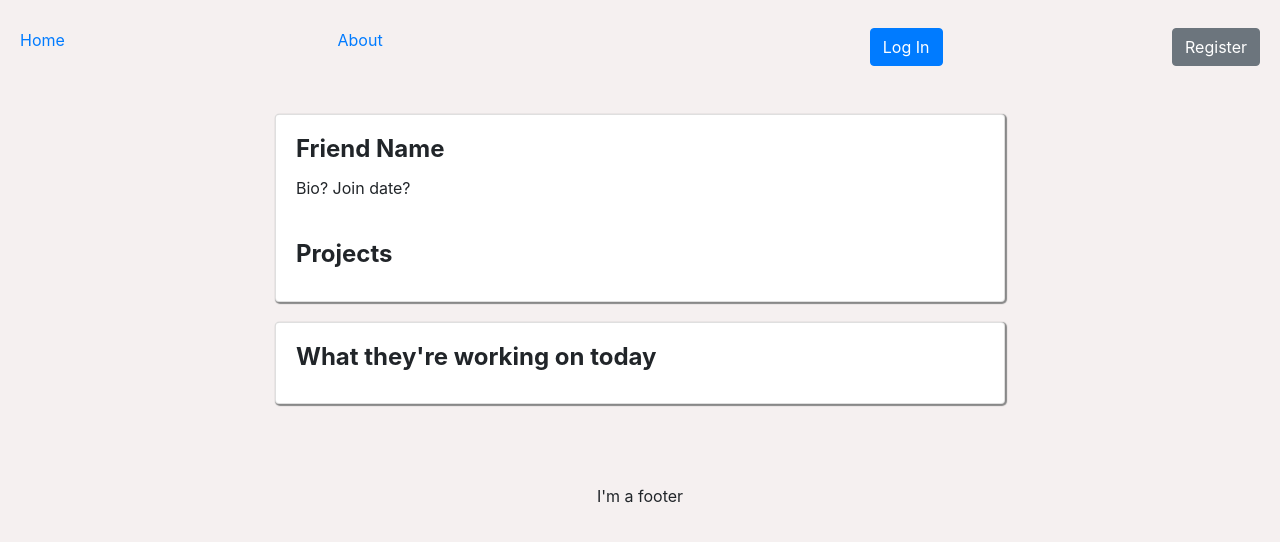
After one commit to e-staats/centurio, a Python web app: template templates/users/user.html in a window 1280 px wide. The commit adds this page. Shown: the top 542 px of the page. Run offline with Jinja, Linux system fonts and the light colour scheme; the template is opened without the code that fills it, so the values that code supplies are empty; some libraries are stand-ins or nearby versions.

Commit message:
updates to account home, started user pages

```diff
--- a/app.py
+++ b/app.py
@@ -21,11 +21,13 @@ def register_blueprints():
     from centurio.views import account_views
     from centurio.views import project_views
     from centurio.views import attempt_views
+    from centurio.views import user_views
 
     app.register_blueprint(home_views.blueprint)
     app.register_blueprint(account_views.blueprint)
     app.register_blueprint(project_views.blueprint)
     app.register_blueprint(attempt_views.blueprint)
+    app.register_blueprint(user_views.blueprint)
 
 
 if __name__=="__main__":
--- a/services/attempt_services.py
+++ b/services/attempt_services.py
@@ -60,7 +60,7 @@ def get_attempt_info_for_date(attempt,date,project):
         day_id = attempt_day.day_id
         day = Day.objects(id=day_id).first()
         return {"project_name": project.name,
-                "ordinal": attempt_day.ordinal,
+                "attempt_day": attempt_day,
                 "day": day,
                 }
 
--- /dev/null
+++ b/templates/users/user.html
@@ -0,0 +1,38 @@
+{% extends "/shared/_layout.html" %}
+{% block nav %}Home{% endblock %}
+{% block main_content %}
+
+
+<div class="container main-feed">
+    <div class="row">
+        <div class="col-md-2"></div>
+
+        <div class="col-md-8">
+
+            <div class="card">
+                <div class="card-body">
+                    <h2 class="card-title">Friend Name</h2>
+                    Bio? Join date?
+                </div>
+                <div class="card-body">
+                    <h2 class="card-title">Projects</h2>
+                </div>
+            </div>
+
+            <div class="card">
+                <div class="card-body">
+                    <h2 class="card-title">What they're working on today</h2>
+
+
+                </div>
+            </div>
+        </div>
+
+
+        <div class="col-md-2"></div>
+    </div>
+</div>
+{% endblock %}
+
+{% block additional_js %}
+{% endblock %}
--- a/views/account_views.py
+++ b/views/account_views.py
@@ -29,8 +29,8 @@ def index():
     #friends list
     feed_users = user_service.construct_feed_user_list(vm.user)
     for user_id in feed_users:
-        user_name = user_service.get_name_from_id(user_id)
-        results['results'][user_name]=attempt_service.get_todays_attemptdays_for_user(user_id)
+        user = user_service.find_user_by_id(user_id)
+        results['results'][user]=attempt_service.get_todays_attemptdays_for_user(user_id)
 
     return results
 
```
Also changed, not shown: static/js/attempt.js (+7 -0 lines), templates/account/index.html (+16 -4 lines), templates/attempt/attempt.html (+0 -9 lines), viewmodels/user/user_viewmodel.py (added, +8 -0 lines), views/user_views.py (added, +35 -0 lines).
